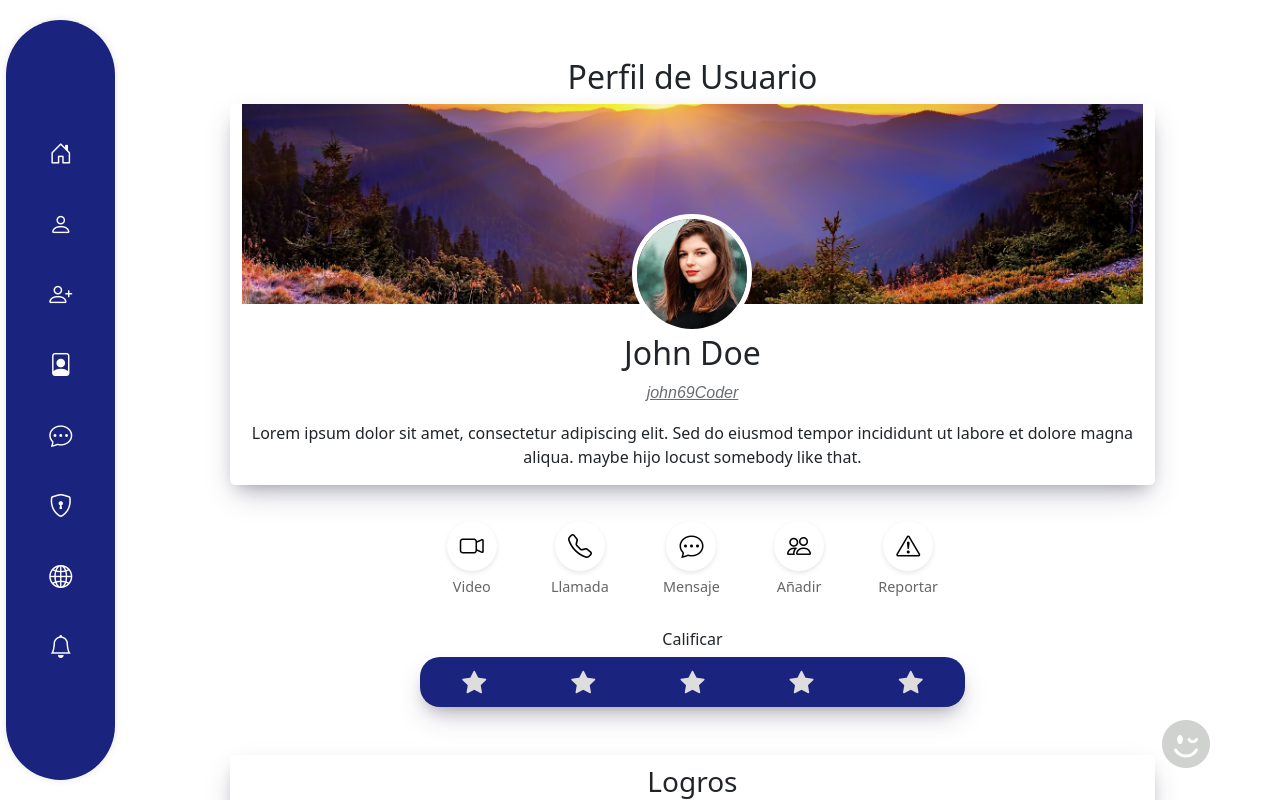
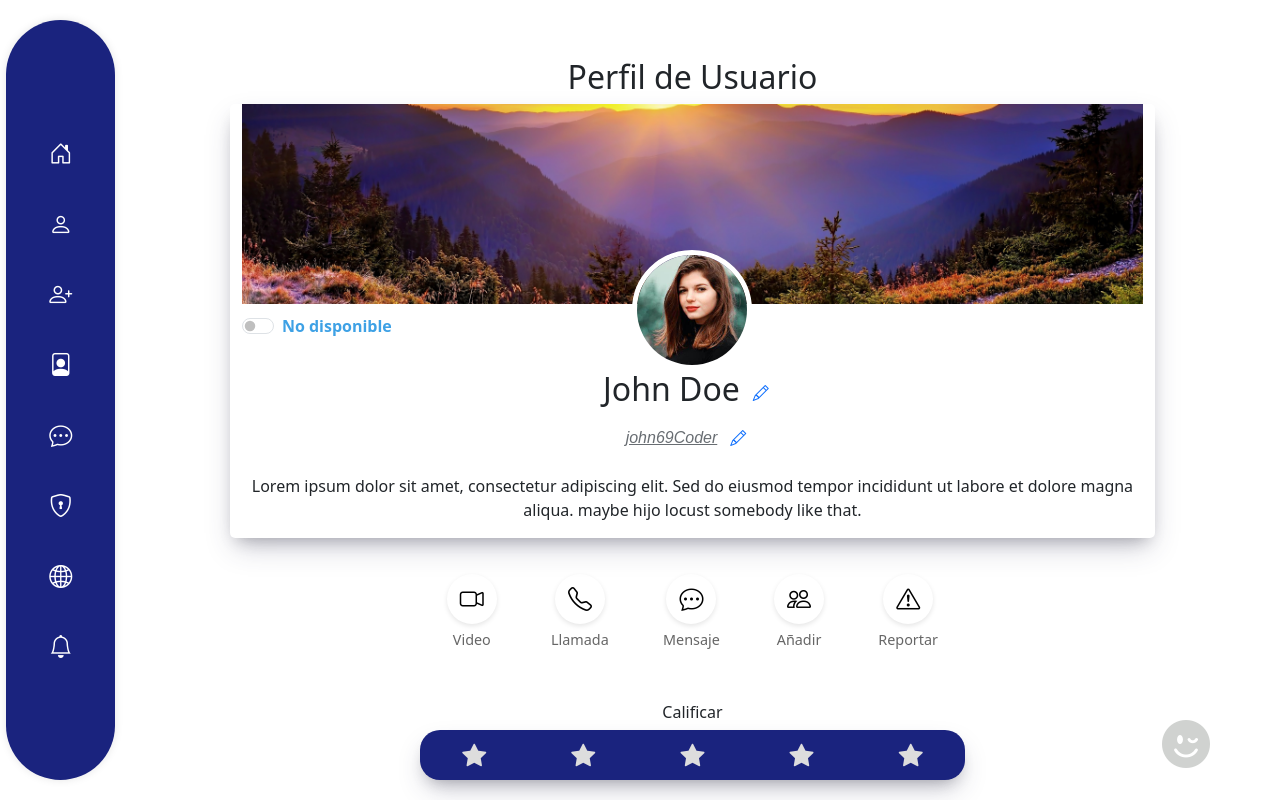
Before and after one commit to ksta11/TradeTalentSocialNetwork, a React (Vite) app: page /profile in a window 1280 px wide. Shown: the top 800 px of the page. Built offline with nearby package versions, Linux system fonts and the light colour scheme.

Commit message:
Implementación de historias de usuario --> Reportar a otro usuario en su perfil, activar el estado de conexión (online, offline) y editar los nombres del perfil

```diff
--- a/src/components/pages/Profile.jsx
+++ b/src/components/pages/Profile.jsx
@@ -8,7 +8,9 @@ export function Profile() {
 
   const [showReportOptions, setShowReportOptions] = useState(false); // Estado para mostrar opciones de reporte
   const [reportSuccess, setReportSuccess] = useState(false); // Estado para mostrar mensaje de éxito
-  const [rating, setRating] = useState(0); // Estado para la calificación
+  const [userName, setUserName] = useState("John Doe"); // Estado para el nombre del usuario
+  const [userHandle, setUserHandle] = useState("john69Coder"); // Estado para el nombre de usuario
+  const [isSwitchOn, setIsSwitchOn] = useState(false); // Estado para el switch
 
   const handleReportClick = () => {
     setShowReportOptions(!showReportOptions); // Alternar visibilidad
@@ -26,8 +28,18 @@ export function Profile() {
     setReportSuccess(false); // Cerrar el diálogo
   };
 
-  const handleRatingClick = (value) => {
-    setRating(value); // Establecer la calificación seleccionada
+  const handleEditUserName = () => {
+    const newUserName = prompt("Ingrese el nuevo nombre:", userName);
+    if (newUserName) setUserName(newUserName); // Actualizar nombre si se proporciona
+  };
+
+  const handleEditUserHandle = () => {
+    const newUserHandle = prompt("Ingrese el nuevo nombre de usuario:", userHandle);
+    if (newUserHandle) setUserHandle(newUserHandle); // Actualizar nombre de usuario si se proporciona
+  };
+
+  const handleSwitchChange = () => {
+    setIsSwitchOn(!isSwitchOn); // Alternar el estado del switch
   };
 
   const cardsAchievements = [
@@ -60,13 +72,33 @@ export function Profile() {
                 <div className='img1'>
                   <img src="public\LandscapeImage.jpg" alt="img1" />
                 </div>
+                <div className="form-check form-switch" style={{ display: 'inline-block', marginTop: '10px' }}>
+                    <input
+                      className="form-check-input"
+                      type="checkbox"
+                      role="switch"
+                      checked={isSwitchOn}
+                      onChange={handleSwitchChange}
+                    />
+                    <label className="form-check-label">
+                      {isSwitchOn ? 'Disponible' : 'No disponible'}
+                    </label>
+                </div>
                 <div className='img2'>
                   <img src="public\WomanProfilePicture.jpeg" alt="profile" />
                 </div>
                 <div className='main'>
-                  <h2 className='text-center'>John Doe</h2>
+                  <h2 className='text-center'>{userName}
+                    <button className="btn btn-link" onClick={handleEditUserName}>
+                      <i className="bi bi-pencil"></i>
+                    </button>
+                  </h2>
                   <p className='text-center'>
-                    <p className='username'>john69Coder</p>
+                    <p className='username'>{userHandle}
+                      <button className="btn btn-link" onClick={handleEditUserHandle}>
+                        <i className="bi bi-pencil"></i>
+                      </button>
+                    </p>
                     Lorem ipsum dolor sit amet, consectetur adipiscing elit.
                     Sed do eiusmod tempor incididunt ut labore et dolore magna aliqua.
                     maybe hijo locust somebody like that.
@@ -109,7 +141,7 @@ export function Profile() {
             {showReportOptions && ( // Mover el contenedor de opciones de reporte fuera del div de íconos
               <div className="report-options mt-4" style={{ width: '42%', marginLeft: '405px', textAlign: 'center'}}>
                 <p><strong>¿Por qué quieres reportar a este usuario?</strong></p>
-                <div className="button-group" style={{ width: '98%', margin: '0 auto' }}>
+                <div className="button-group" style={{ width: '98%', margin: '0 auto'}}>
                   <button className="btn btn-danger w-100 mb-2" onClick={handleReportButtonClick}>Comportamiento inapropiado</button>
                   <button className="btn btn-danger w-100 mb-2" onClick={handleReportButtonClick}>Spam</button>
                   <button className="btn btn-danger w-100 mb-2" onClick={handleReportButtonClick}>Suplantación de identidad</button>
@@ -142,7 +174,7 @@ export function Profile() {
             )}
           </div>
 
-          <div className='row-second-container'>
+          <div className='row-second-container' style={{marginTop: '50px'}}>
                             <div className='row'>
                               <p className='text-center'>Calificar</p>
                             </div>
```
